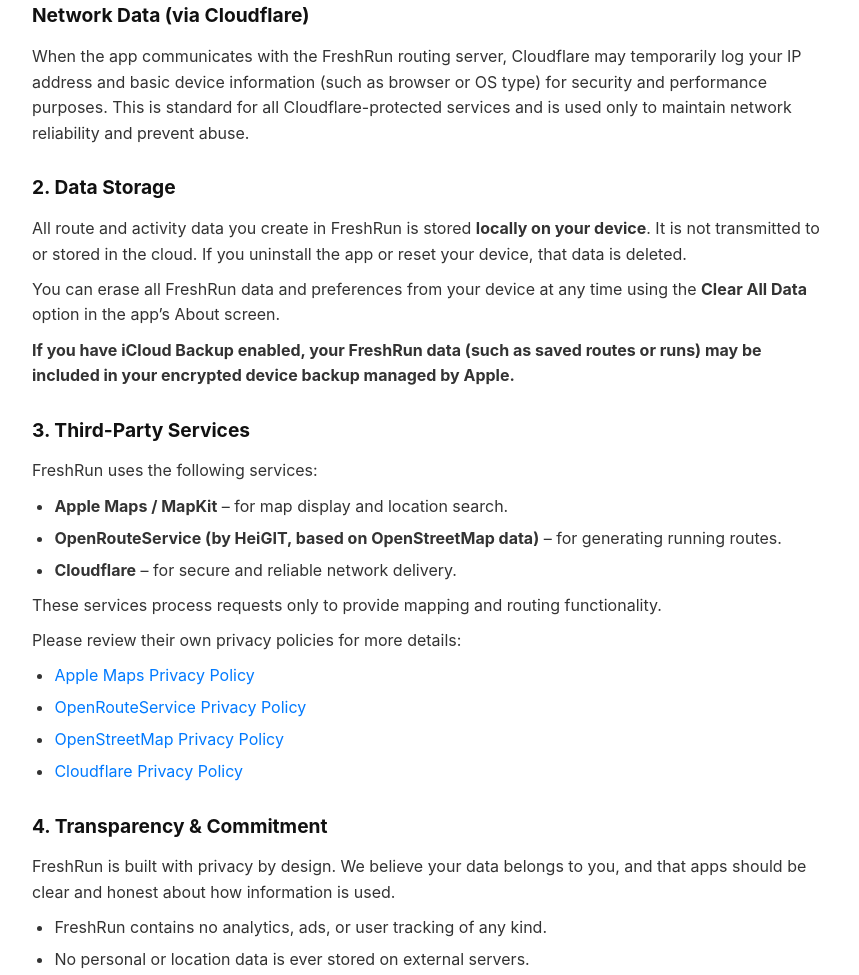
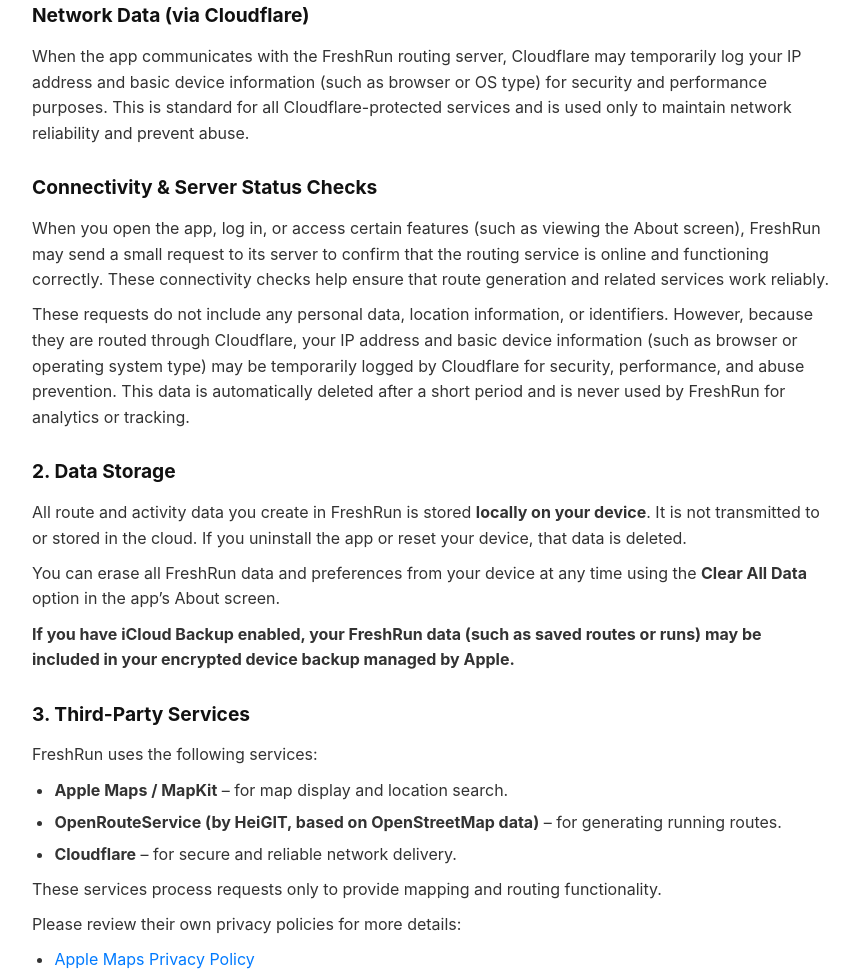
Before and after one commit to freshrun/site, a plain HTML site: page Privacy.html in a window 1280 px wide. Shown: the part 1248-2223 px from the top of the page, without its empty margins (208-1067 px from the left). Drawn offline with Linux system fonts and the light colour scheme.

Commit message:
Update Privacy.html

```diff
--- a/Privacy.html
+++ b/Privacy.html
@@ -105,6 +105,13 @@
     <p>When the app communicates with the FreshRun routing server, Cloudflare may temporarily log your IP address and basic device information (such as browser or OS type) for security and performance purposes. This is standard for all Cloudflare-protected services and is used only to maintain network reliability and prevent abuse.</p>
   </section>
 
+  <section id="connectivity-checks">
+  <h2>Connectivity & Server Status Checks</h2>
+  <p>When you open the app, log in, or access certain features (such as viewing the About screen), FreshRun may send a small request to its server to confirm that the routing service is online and functioning correctly. These connectivity checks help ensure that route generation and related services work reliably.</p>
+  <p>These requests do not include any personal data, location information, or identifiers. However, because they are routed through Cloudflare, your IP address and basic device information (such as browser or operating system type) may be temporarily logged by Cloudflare for security, performance, and abuse prevention. This data is automatically deleted after a short period and is never used by FreshRun for analytics or tracking.</p>
+</section>
+
+
   <h2>2. Data Storage</h2>
   <p>All route and activity data you create in FreshRun is stored <strong>locally on your device</strong>. It is not transmitted to or stored in the cloud. If you uninstall the app or reset your device, that data is deleted.</p>
   <p>You can erase all FreshRun data and preferences from your device at any time using the <strong>Clear All Data</strong> option in the app’s About screen.</p>
```
